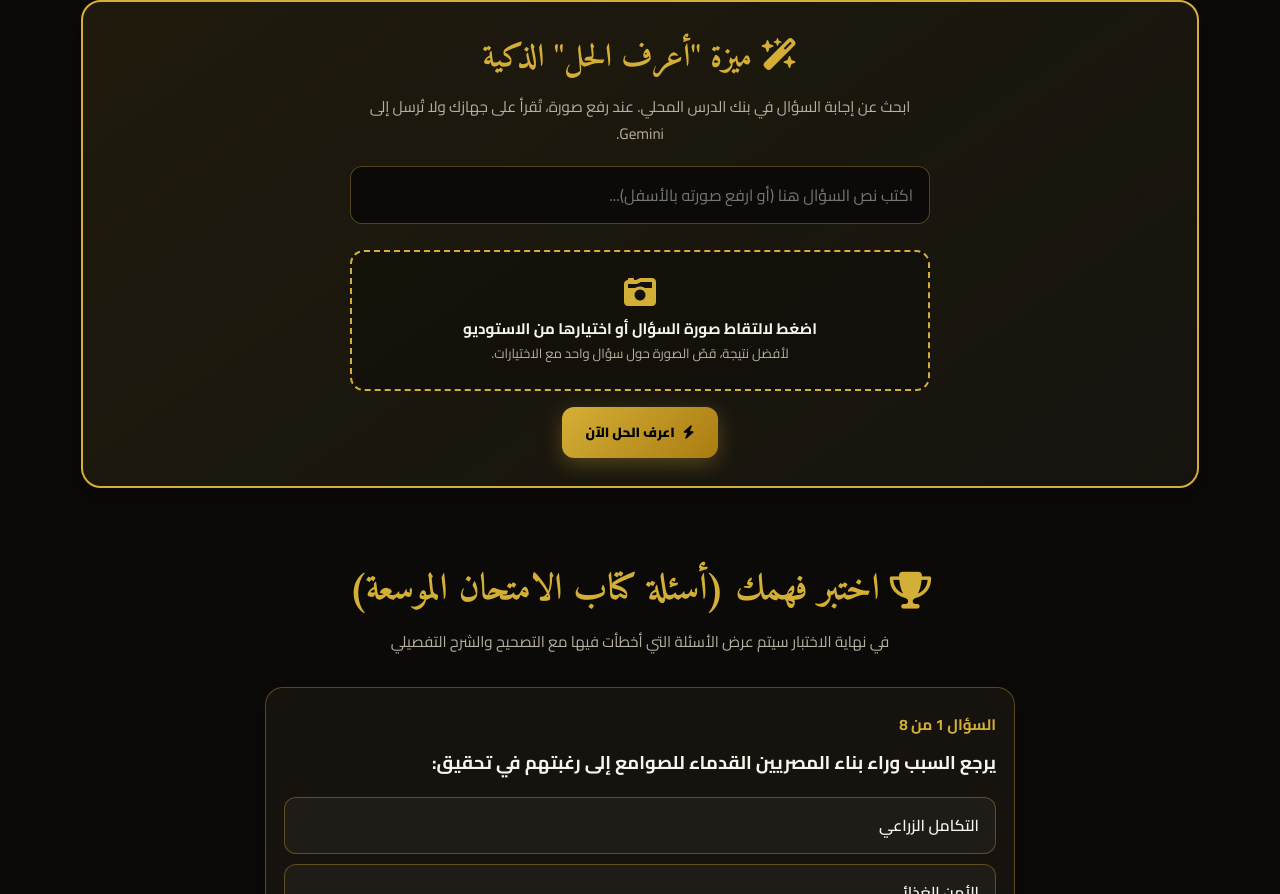
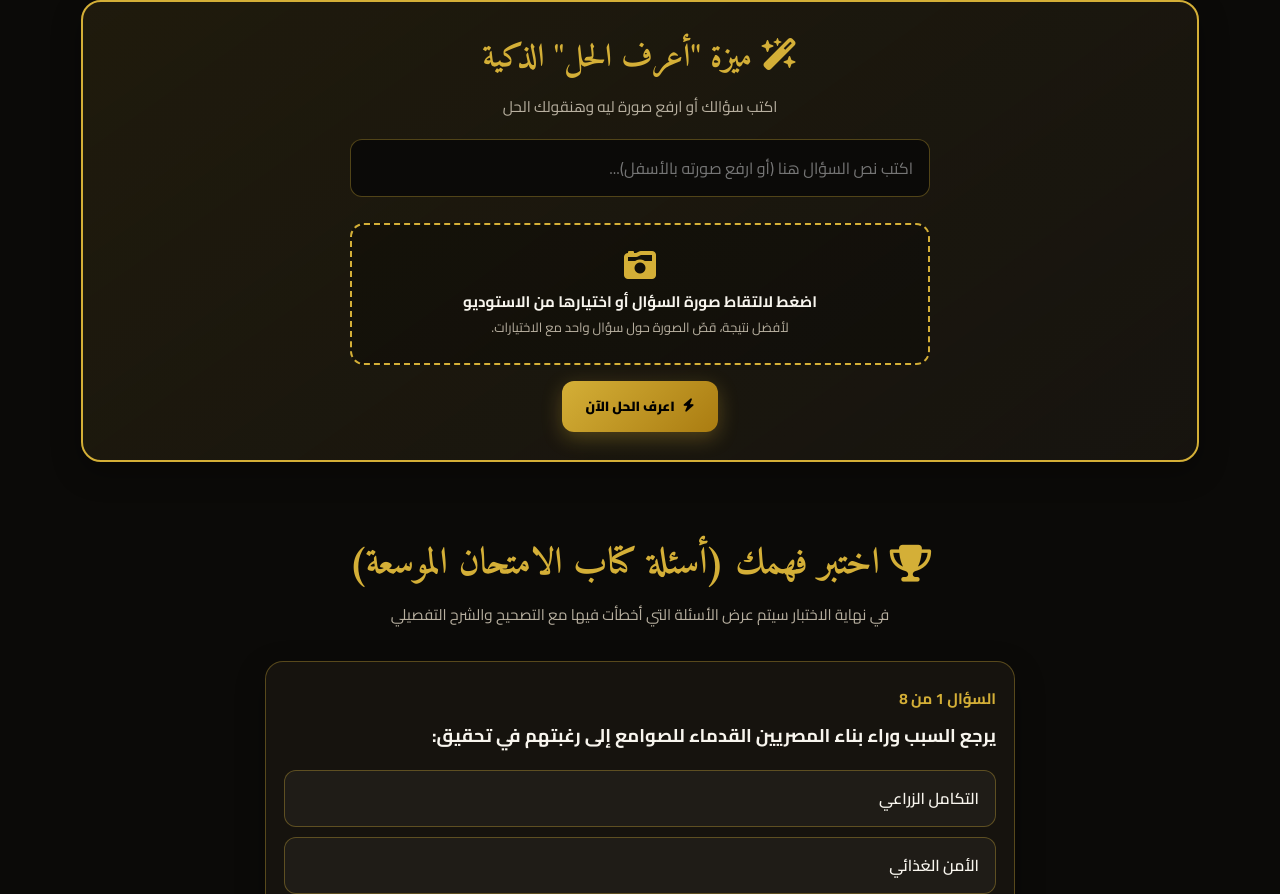
Before and after one commit to sohaib200ali22-code/history-project, a plain HTML site: page index.html in a window 1280 px wide. Shown: the part 3439-4333 px from the top of the page. Drawn offline with nearby package versions, Linux system fonts and the light colour scheme.

Commit message:
Update index.html

```diff
--- a/index.html
+++ b/index.html
@@ -404,8 +404,7 @@
                 <i class="fa-solid fa-wand-magic-sparkles"></i> ميزة "أعرف الحل" الذكية
             </h2>
             <p style="color:var(--muted); max-width:580px; margin:0 auto 18px; font-size:0.95rem;">
-                ابحث عن إجابة السؤال في بنك الدرس المحلي. عند رفع صورة، تُقرأ على جهازك ولا تُرسل إلى Gemini.
-            </p>
+                اكتب سؤالك أو ارفع صورة ليه وهنقولك الحل            </p>
 
             <input type="text" id="qTextInput" class="text-input-box" placeholder="اكتب نص السؤال هنا (أو ارفع صورته بالأسفل)...">
 
```
